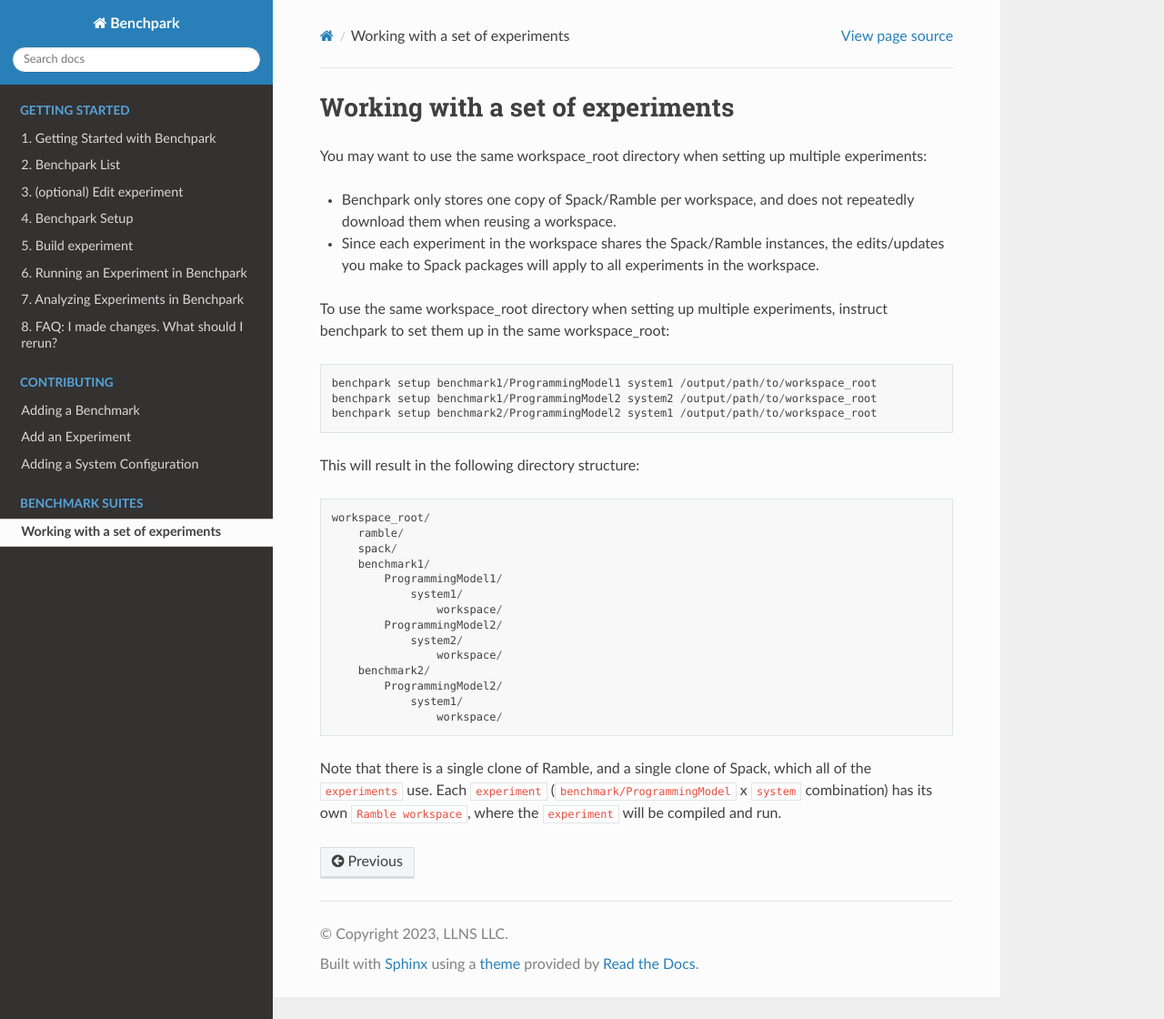
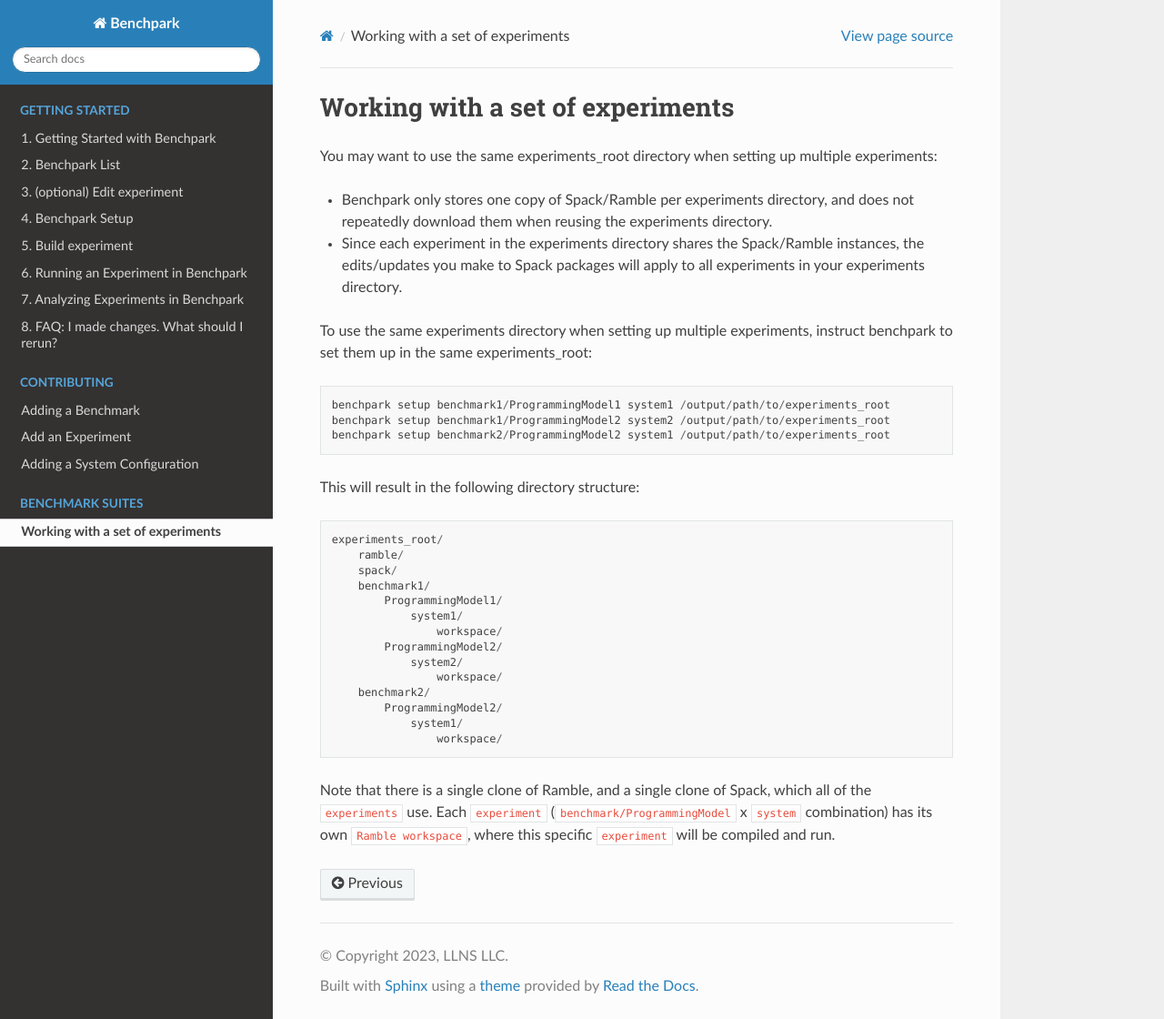
Before and after one commit to LLNL/benchpark, a Sphinx documentation site: the page built from docs/set-of-experiments.rst, in a window 1280 px wide and 1120 px high. Shown: the whole window at 91% size. Built offline with Sphinx 7.4.7 and the Read the Docs theme 2.0.0, drawn with Linux system fonts in a browser that asks for light colours.

Commit message:
Renaming workspace_root to experiments_root in docs

```diff
--- a/docs/5-build-experiment.rst
+++ b/docs/5-build-experiment.rst
@@ -5,13 +5,13 @@
 ``benchpark setup`` has set up the directory structure for your experiment.
 The next step is setting up the Ramble workspace and building the code::
 
-   cd <workspace_root>/<benchmark/ProgrammingModel>/<system>/workspace
+   cd <experiments_root>/<benchmark/ProgrammingModel>/<system>/workspace
    ramble -P -D . workspace setup
 
 
 Ramble will build the source code and set up the following workspace directory structure::
 
-    workspace_root/
+    experiments_root/
         ramble/
         spack/
         <benchmark>/
@@ -29,7 +29,7 @@
 
 Testing out include
 
-.. include:: workspace_directory_structure.rst
+.. include:: experiments_dir_structure.rst
 
 If you edit any of the files, see :doc:`FAQ-what-to-rerun` to determine
 whether you need to re-do any of the previous steps.
--- a/docs/workspace_directory_structure.rst
+++ b/docs/experiments_root_structure.rst
@@ -2,7 +2,7 @@
 Ramble sets up the following ``workspace`` directory structure
 to build and run the experiment::
 
-    workspace_root/
+    experiments_root/
         ramble/
         spack/
         <benchmark>/
--- a/docs/set-of-experiments.rst
+++ b/docs/set-of-experiments.rst
@@ -2,23 +2,24 @@
 Working with a set of experiments
 ==============
 
-You may want to use the same workspace_root directory when setting up multiple experiments:
+You may want to use the same experiments_root directory when setting up multiple experiments:
 
-* Benchpark only stores one copy of Spack/Ramble per workspace, and does not repeatedly
-  download them when reusing a workspace.
-* Since each experiment in the workspace shares the Spack/Ramble instances, the edits/updates
-  you make to Spack packages will apply to all experiments in the workspace.
+* Benchpark only stores one copy of Spack/Ramble per experiments directory,
+  and does not repeatedly download them when reusing the experiments directory.
+* Since each experiment in the experiments directory shares the Spack/Ramble instances,
+  the edits/updates you make to Spack packages will apply to all experiments
+  in your experiments directory.
 
-To use the same workspace_root directory when setting up multiple experiments,
-instruct benchpark to set them up in the same workspace_root::
+To use the same experiments directory when setting up multiple experiments,
+instruct benchpark to set them up in the same experiments_root::
 
-    benchpark setup benchmark1/ProgrammingModel1 system1 /output/path/to/workspace_root
-    benchpark setup benchmark1/ProgrammingModel2 system2 /output/path/to/workspace_root
-    benchpark setup benchmark2/ProgrammingModel2 system1 /output/path/to/workspace_root
+    benchpark setup benchmark1/ProgrammingModel1 system1 /output/path/to/experiments_root
+    benchpark setup benchmark1/ProgrammingModel2 system2 /output/path/to/experiments_root
+    benchpark setup benchmark2/ProgrammingModel2 system1 /output/path/to/experiments_root
 
 This will result in the following directory structure::
 
-    workspace_root/
+    experiments_root/
         ramble/
         spack/
         benchmark1/
@@ -36,4 +37,5 @@
 Note that there is a single clone of Ramble, and a single clone of Spack,
 which all of the ``experiments`` use.
 Each ``experiment`` (``benchmark/ProgrammingModel`` x ``system`` combination)
-has its own ``Ramble workspace``, where the ``experiment`` will be compiled and run.
+has its own ``Ramble workspace``, where this specific ``experiment``
+will be compiled and run.
```
Also changed, not shown: docs/4-benchpark-setup.rst (+7 -7 lines).
